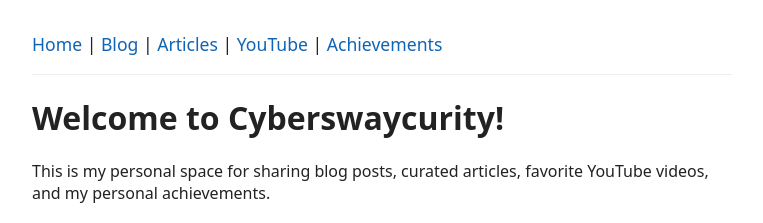
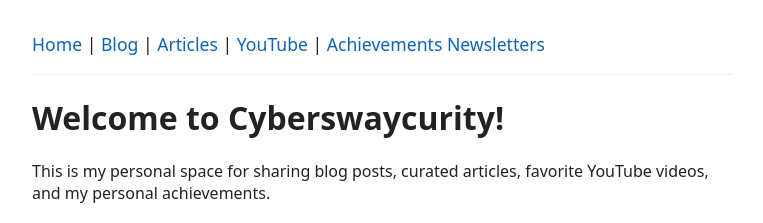
Before and after one commit to cyberswaycurity/cyberswaycurity.github.io, a Jekyll site: the page built from index.md, in a window 1280 px wide. Shown: the top 223 px of the page, without its empty margins (258-1021 px from the left). Built offline with Jekyll 4.4.1, drawn with Linux system fonts in a browser that asks for light colours.

Commit message:
Add Newsletters link to default layout

```diff
--- a/_layouts/default.html
+++ b/_layouts/default.html
@@ -13,6 +13,7 @@
       <a href="{{ '/articles/' | relative_url }}">Articles</a> |
       <a href="{{ '/youtube/' | relative_url }}">YouTube</a> |
       <a href="{{ '/achievements/' | relative_url }}">Achievements</a>
+      <a href="{{ '/newsletters/' | relative_url }}">Newsletters</a>
     </nav>
     <hr>
     <main>
```
